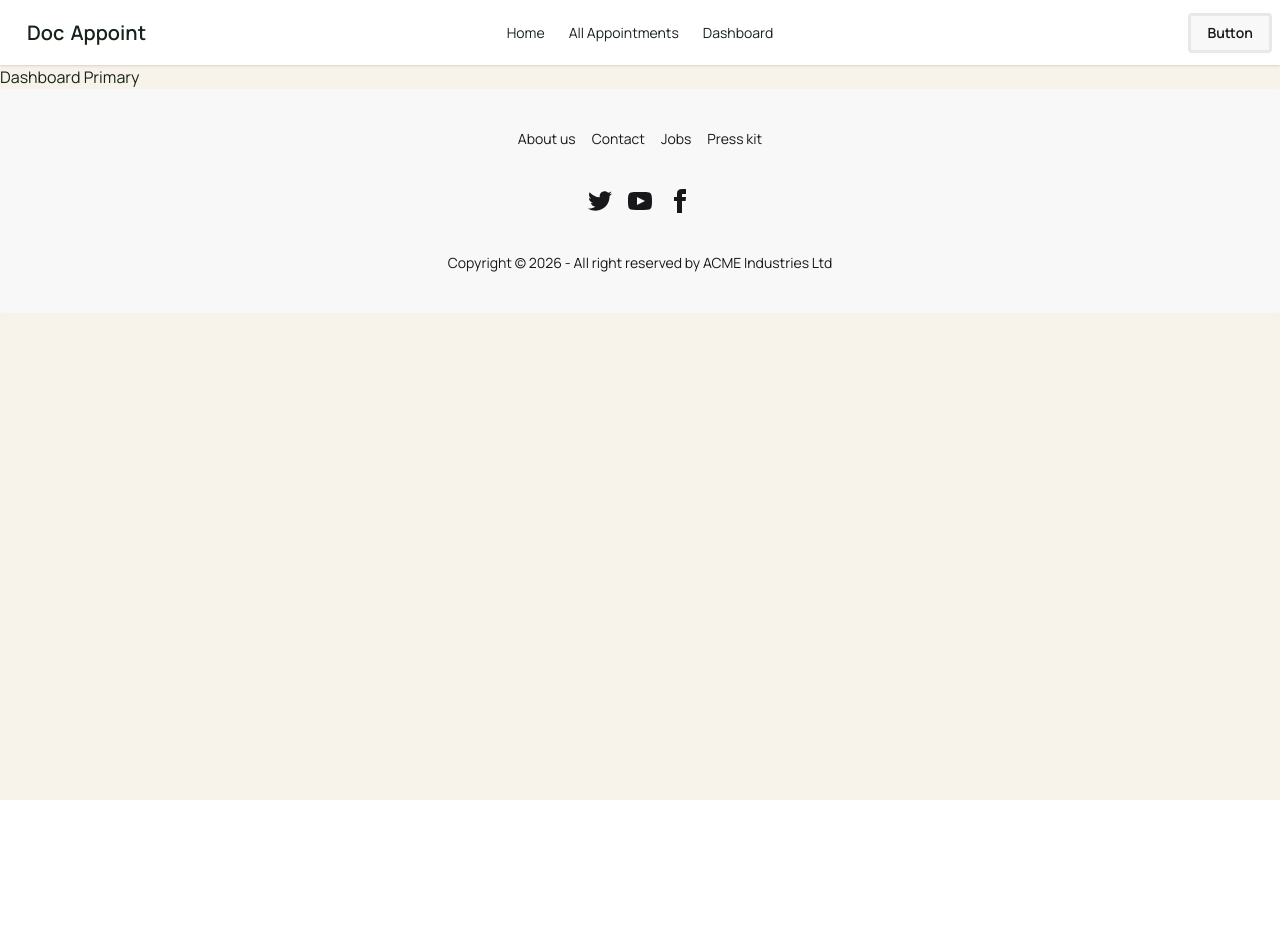
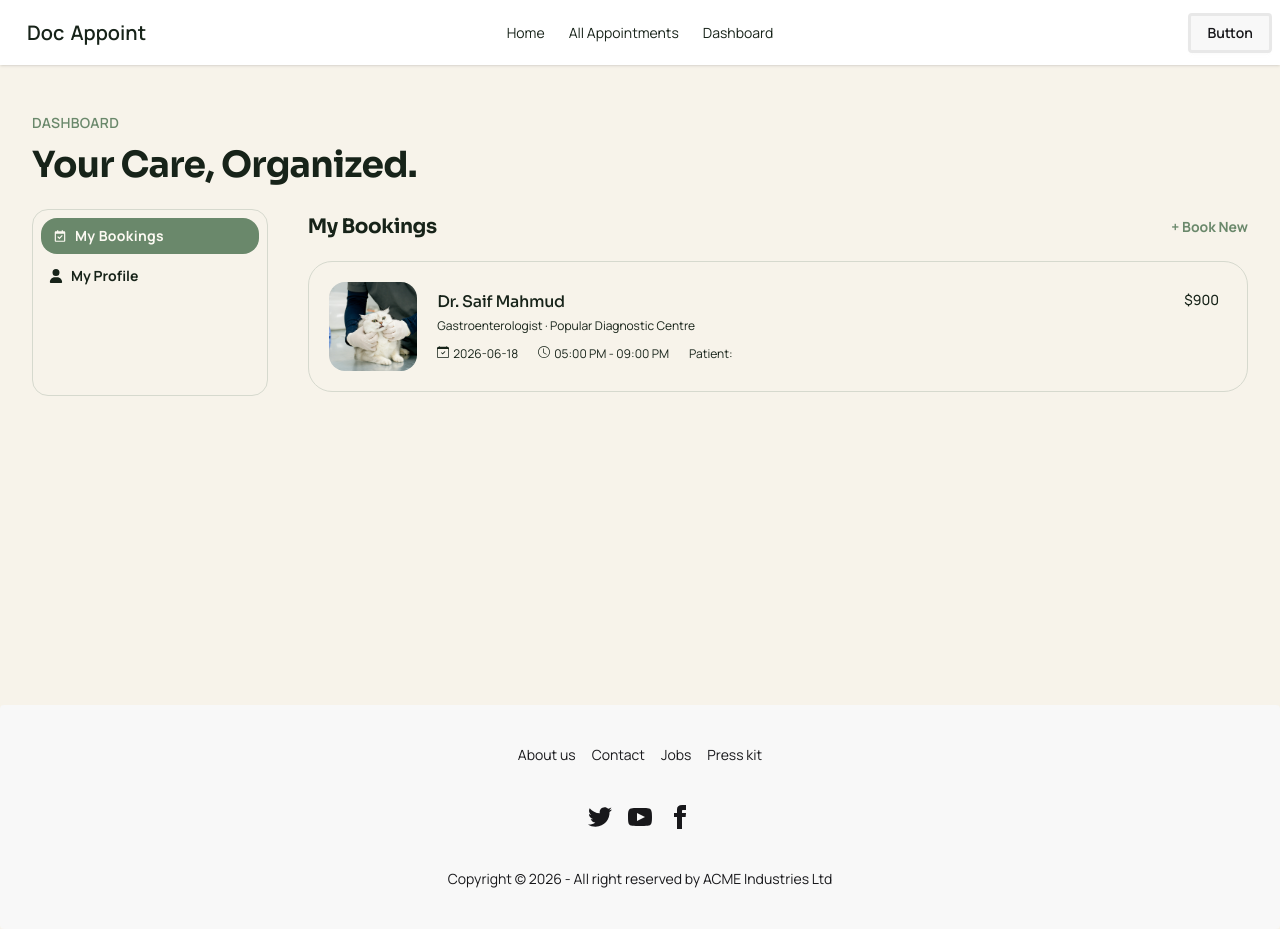
Before and after one commit to imraulwrites/pet-doc-client, a Next.js app: page /dashboard in a window 1280 px wide. Before the commit the page ends 800 px from the top, so only its background shows below. Built offline with nearby package versions, Linux system fonts and the light colour scheme.

Commit message:
Dashboard page html done

```diff
--- a/app/components/dashboard/Dashboard.jsx
+++ b/app/components/dashboard/Dashboard.jsx
@@ -1,5 +1,45 @@
 import React from 'react';
+import { BiCalendarCheck } from 'react-icons/bi';
+import { FaUser } from 'react-icons/fa6';
+import MyBookingCard from '../ui/MyBookingCard';
 
 export default function Dashboard() {
-  return <div>Dashboard Primary</div>;
+  return (
+    <section>
+      <div className="max-w-7xl mx-auto px-4 sm:px-6 lg:px-8 py-12 min-h-[80vh]">
+        <p className="text-primary uppercase tracking-wide text-sm font-semibold mb-3">Dashboard</p>
+
+        <h1 className="text-3xl md:text-4xl font-bold mb-6">Your Care, Organized.</h1>
+
+        <div className="flex flex-col md:flex-row gap-10">
+          <div className="flex-1/5 flex md:flex-col gap-1 p-2 border border-border rounded-2xl text-sm">
+            <div className="flex items-center gap-2 px-3 py-2 rounded-2xl bg-primary text-primary-foreground tracking-wide">
+              <span>
+                <BiCalendarCheck />
+              </span>
+              <span className="font-bold">My Bookings</span>
+            </div>
+
+            <div className="flex items-center gap-2 p-2 rounded-2xl">
+              <span>
+                <FaUser />
+              </span>
+              <span className="font-bold">My Profile</span>
+            </div>
+          </div>
+          <div className="flex-4/5 py-1">
+            <div className="flex justify-between items-center mb-5">
+              <h3 className="font-display font-bold text-xl">My Bookings</h3>
+
+              <p className="text-primary text-sm font-bold hover:underline cursor-pointer ">
+                + Book New
+              </p>
+            </div>
+
+            <MyBookingCard />
+          </div>
+        </div>
+      </div>
+    </section>
+  );
 }
--- a/app/components/details/details.jsx
+++ b/app/components/details/details.jsx
@@ -11,6 +11,7 @@ import {
   FaStar,
 } from 'react-icons/fa6';
 import Link from 'next/link';
+import BookingModal from '../ui/BookingModal';
 
 export default function Details() {
   return (
@@ -112,8 +113,8 @@ export default function Details() {
                 </div>
               </div>
             </div>
-            <div className="bg-primary hover:bg-primary/90 text-primary-foreground text-center py-3 rounded-2xl transition w-full cursor-pointer">
-              <Link href="/">Book Appointment</Link>
+            <div>
+              <BookingModal />
             </div>
           </div>
         </div>
--- /dev/null
+++ b/app/components/ui/BookingModal.jsx
@@ -0,0 +1,111 @@
+'use client';
+import React, { useState } from 'react';
+
+export default function BookingModal() {
+  const [isOpen, setIsOpen] = useState(false);
+  return (
+    <div>
+      <button
+        onClick={() => setIsOpen(true)}
+        className="
+
+
+        bg-primary hover:bg-primary/90 text-primary-foreground text-center py-3 rounded-2xl transition w-full cursor-pointer"
+      >
+        Book Appointment
+      </button>
+
+      {isOpen && (
+        <div className="fixed inset-0 z-50 flex items-center justify-center bg-black/50 p-4">
+          <div className="w-full max-w-lg rounded-2xl bg-white p-6 shadow-xl">
+            {/* Header */}
+            <div className="mb-6 flex items-center justify-between">
+              <h2 className="text-2xl font-bold text-gray-800">Doctor Appointment</h2>
+
+              <button
+                onClick={() => setIsOpen(false)}
+                className="text-2xl text-gray-500 hover:text-black"
+              >
+                ×
+              </button>
+            </div>
+
+            {/* Form */}
+            <form className="space-y-4 text-foreground text-left">
+              <div>
+                <label className="mb-1 block text-sm font-medium">Full Name</label>
+                <input
+                  type="text"
+                  placeholder="John Doe"
+                  className="w-full rounded-lg border px-4 py-3 outline-none focus:border-blue-500"
+                />
+              </div>
+
+              <div>
+                <label className="mb-1 block text-sm font-medium">Phone Number</label>
+                <input
+                  type="tel"
+                  placeholder="+8801XXXXXXXXX"
+                  className="w-full rounded-lg border px-4 py-3 outline-none focus:border-blue-500"
+                />
+              </div>
+
+              <div>
+                <label className="mb-1 block text-sm font-medium">Email</label>
+                <input
+                  type="email"
+                  placeholder="example@email.com"
+                  className="w-full rounded-lg border px-4 py-3 outline-none focus:border-blue-500"
+                />
+              </div>
+
+              <div className="grid gap-4 md:grid-cols-2">
+                <div>
+                  <label className="mb-1 block text-sm font-medium">Appointment Date</label>
+                  <input
+                    type="date"
+                    className="w-full rounded-lg border px-4 py-3 outline-none focus:border-blue-500"
+                  />
+                </div>
+
+                <div>
+                  <label className="mb-1 block text-sm font-medium">Time</label>
+                  <input
+                    type="time"
+                    className="w-full rounded-lg border px-4 py-3 outline-none focus:border-blue-500"
+                  />
+                </div>
+              </div>
+
+              <div>
+                <label className="mb-1 block text-sm font-medium">Reason for Visit</label>
+                <textarea
+                  rows={4}
+                  placeholder="Briefly describe your symptoms..."
+                  className="w-full rounded-lg border px-4 py-3 outline-none focus:border-blue-500"
+                />
+              </div>
+
+              <div className="flex justify-end gap-3 pt-2">
+                <button
+                  type="button"
+                  onClick={() => setIsOpen(false)}
+                  className="rounded-lg border px-5 py-2 hover:bg-gray-100 cursor-pointer"
+                >
+                  Cancel
+                </button>
+
+                <button
+                  type="submit"
+                  className="rounded-lg bg-primary px-5 py-2 text-white hover:bg-primary/90 transition cursor-pointer"
+                >
+                  Confirm Booking
+                </button>
+              </div>
+            </form>
+          </div>
+        </div>
+      )}
+    </div>
+  );
+}
--- /dev/null
+++ b/app/components/ui/MyBookingCard.jsx
@@ -0,0 +1,35 @@
+import Image from 'next/image';
+import React from 'react';
+import Hero from '@/public/images/hero-img.jpg';
+import { BsCalendarCheck, BsClock } from 'react-icons/bs';
+
+export default function MyBookingCard() {
+  return (
+    <div className="flex gap-3 border border-border p-5 rounded-3xl">
+      <div className="flex-1/5 md:flex-1/10   overflow-hidden">
+        <Image src={Hero} alt="hero" className="w-36 md:w-40  aspect-square object-cover object-center rounded-2xl" />
+      </div>
+
+      <div className="flex-4/5 md:flex-9/10 p-2">
+        <div className="flex justify-between mb-1">
+          <h3 className="font-medium">Dr. Saif Mahmud</h3>
+          <p className="font-medium text-sm">$900</p>
+        </div>
+        <p className="text-xs mb-3">Gastroenterologist · Popular Diagnostic Centre</p>
+        <div className="text-xs flex gap-5">
+          <div className="flex gap-1">
+            <BsCalendarCheck />
+            <span>2026-06-18</span>
+          </div>
+          <div className="flex gap-1">
+            <BsClock />
+            <span>05:00 PM - 09:00 PM</span>
+          </div>
+          <div className="flex gap-1">Patient:</div>
+          {/* Mobile No. */}
+          <div></div>
+        </div>
+      </div>
+    </div>
+  );
+}
```
